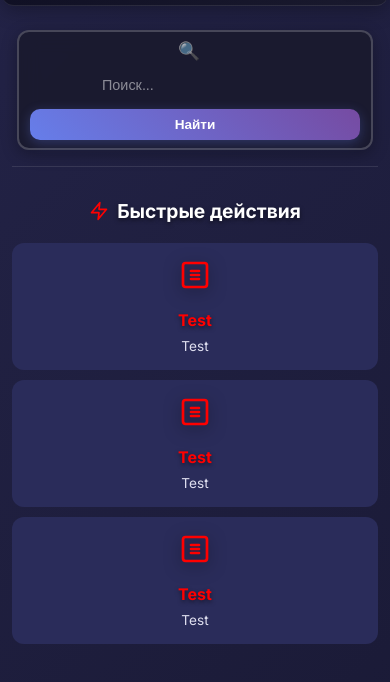
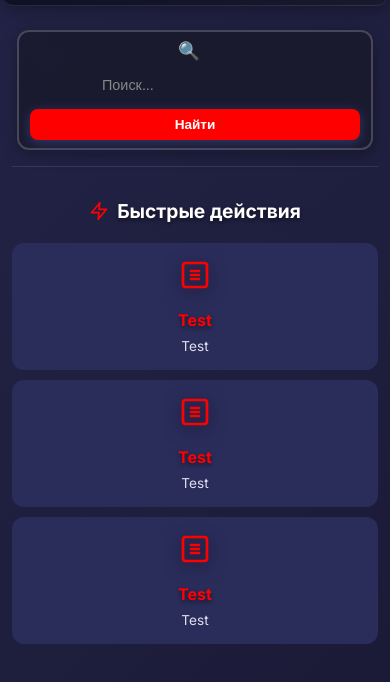
Before and after one commit to vbra6216-ui/LRBot, a plain HTML site: page mini_app/adminindex.html in a window 390 px wide. Shown: the part 56-738 px from the top of the page. Drawn offline with Linux system fonts and the light colour scheme.

Commit message:
Add files via upload

```diff
--- a/mini_app/adminindex.html
+++ b/mini_app/adminindex.html
@@ -298,7 +298,58 @@
                 max-height: 85vh;
             }
 
-            /* Мобильная адаптация для поиска */
+                    /* Стили для поля поиска */
+        .search-input-wrapper {
+            display: flex;
+            align-items: center;
+            background: #2a2c5a;
+            border: 2px solid rgba(255, 255, 255, 0.2);
+            border-radius: 12px;
+            padding: 12px 16px;
+            transition: all 0.2s ease;
+        }
+
+        .search-input-wrapper:focus-within {
+            border-color: #FF0000;
+            box-shadow: 0 0 0 2px rgba(255, 0, 0, 0.2);
+        }
+
+        .search-input {
+            flex: 1;
+            background: none;
+            border: none;
+            color: #fff;
+            font-size: 1em;
+            outline: none;
+        }
+
+        .search-input::placeholder {
+            color: #888;
+        }
+
+        .search-icon {
+            margin-right: 12px;
+            color: #FF0000;
+        }
+
+        .search-btn {
+            background: #FF0000;
+            color: white;
+            border: none;
+            padding: 8px 16px;
+            border-radius: 8px;
+            cursor: pointer;
+            font-weight: 600;
+            transition: all 0.2s ease;
+        }
+
+        .search-btn:hover {
+            background: #cc0000;
+            transform: translateY(-1px);
+        }
+
+        /* Мобильная адаптация для поиска */
+        @media (max-width: 768px) {
             .search-input-wrapper {
                 border: 2px solid rgba(255, 255, 255, 0.2);
                 background: rgba(26, 26, 46, 0.9);
@@ -311,6 +362,7 @@
                 background: rgba(26, 26, 46, 0.95);
                 box-shadow: 0 8px 24px rgba(255, 0, 0, 0.2);
             }
+        }
 
             .search-input {
                 font-size: 0.95rem;
--- a/mini_app/burger-menu.js
+++ b/mini_app/burger-menu.js
@@ -251,11 +251,13 @@ class BurgerMenu {
             let startY = 0;
             let startX = 0;
             let isSwiping = false;
+            let isScrolling = false;
 
             this.menu.addEventListener('touchstart', (e) => {
                 startY = e.touches[0].clientY;
                 startX = e.touches[0].clientX;
                 isSwiping = false;
+                isScrolling = false;
             });
 
             this.menu.addEventListener('touchmove', (e) => {
@@ -266,8 +268,22 @@ class BurgerMenu {
                 const diffY = startY - currentY;
                 const diffX = startX - currentX;
 
-                // Если свайп вниз больше чем в сторону, закрываем меню
-                if (diffY > 30 && Math.abs(diffY) > Math.abs(diffX) && !isSwiping) {
+                // Проверяем, является ли это прокруткой содержимого меню
+                const menuContent = e.target.closest('.burger-menu-content');
+                if (menuContent) {
+                    const scrollTop = menuContent.scrollTop;
+                    const scrollHeight = menuContent.scrollHeight;
+                    const clientHeight = menuContent.clientHeight;
+
+                    // Если есть возможность прокрутки и пользователь прокручивает
+                    if (scrollHeight > clientHeight) {
+                        isScrolling = true;
+                        return; // Не закрываем меню при прокрутке
+                    }
+                }
+
+                // Если свайп вниз больше чем в сторону и это не прокрутка, закрываем меню
+                if (diffY > 30 && Math.abs(diffY) > Math.abs(diffX) && !isSwiping && !isScrolling) {
                     isSwiping = true;
                     this.closeMenu();
                     startY = 0;
@@ -279,6 +295,7 @@ class BurgerMenu {
                 startY = 0;
                 startX = 0;
                 isSwiping = false;
+                isScrolling = false;
             });
         }
 
```
